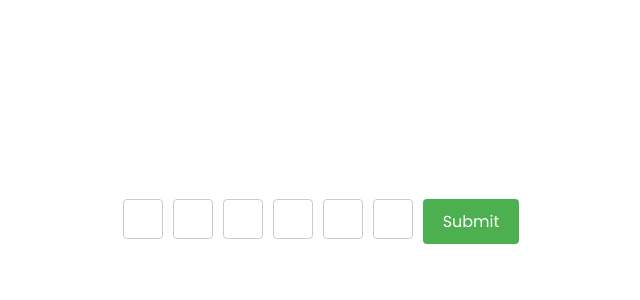
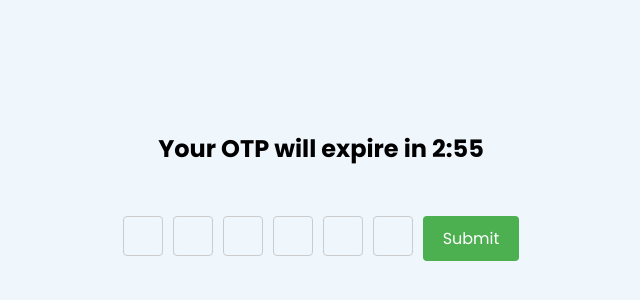
Before and after one commit to Diabl-o/chat_application_frontend, a React (Vite) app: page /OTPInput in a window 1280 px wide. Shown: the part 204-504 px from the top of the page, without its empty margins (319-959 px from the left). Built offline with nearby package versions, Linux system fonts and the light colour scheme.

Commit message:
otp-done

```diff
--- a/src/App.jsx
+++ b/src/App.jsx
@@ -3,6 +3,7 @@ import LoginForm from "./Components/LoginForm/LoginForm"
 import Register from "./Components/LoginForm/Register"
 import Reset from "./Components/LoginForm/Reset";
 import OTPInput from "./Components/LoginForm/OTPInput";
+import Sidenav from "./Components/MessageUI/Sidenav";
 
 function App() {
   return (
@@ -13,6 +14,7 @@ function App() {
   <Route path='/Register'element={<Register/>}/>
   <Route path='/Reset'element={<Reset/>}/>
   <Route path='/OTPInput'element={<OTPInput/>}/>
+  <Route path='/Sidenav'element={<Sidenav/>}/>
 </Routes>
 
 </BrowserRouter>
--- a/src/Components/LoginForm/LoginForm.css
+++ b/src/Components/LoginForm/LoginForm.css
@@ -102,3 +102,27 @@
     opacity: 30%;
     top: 35%;
 }
+
+.timer{
+    display: flex;
+    justify-content: center;
+    font-size: 24px;
+    font-weight: 700;
+}
+
+.resend-button{
+    align-items: center;
+    width: 100%;
+    background: #0575E6;
+    outline: none;
+    border: none;
+    font-size: 14px;
+    color: white;
+    font-weight: 400;
+    margin-top: 20px;
+    padding: 10px 20px;
+    border: none;
+    border-radius: 4px;
+    font-size: 16px;
+    cursor: pointer;
+}
--- a/src/Components/LoginForm/OTPInput.jsx
+++ b/src/Components/LoginForm/OTPInput.jsx
@@ -1,10 +1,23 @@
-import { useState, useRef } from "react";
+import { useState, useRef, useEffect } from "react";
 import "./LoginForm.css";
 import "./Reset.css";
 
 const OTPInput = () => {
   const [otp, setOtp] = useState(new Array(6).fill(""));
+  const [secondsLeft, setSecondsLeft] = useState(180); // 3 minutes = 180 seconds
+  const [resendVisible, setResendVisible] = useState(false);
   const inputRefs = useRef([]);
+
+  useEffect(() => {
+    if (secondsLeft > 0) {
+      const timerId = setInterval(() => {
+        setSecondsLeft((prev) => prev - 1);
+      }, 1000);
+      return () => clearInterval(timerId);
+    } else {
+      setResendVisible(true);
+    }
+  }, [secondsLeft]);
 
   const handleChange = (element, index) => {
     if (isNaN(element.value)) return;
@@ -31,7 +44,26 @@ const OTPInput = () => {
     alert(`OTP Submitted: ${otp.join("")}`);
   };
 
+  const handleResend = () => {
+    setOtp(new Array(6).fill(""));
+    setSecondsLeft(180);
+    setResendVisible(false);
+    inputRefs.current[0].focus(); // Focus the first input field
+  };
+
+  const formatTime = (seconds) => {
+    const minutes = Math.floor(seconds / 60);
+    const remainingSeconds = seconds % 60;
+    return `${minutes}:${remainingSeconds < 10 ? "0" : ""}${remainingSeconds}`;
+  };
+
   return (
+    <div>
+      <div className="timer">
+        {secondsLeft > 0
+          ? `Your OTP will expire in ${formatTime(secondsLeft)}`
+          : "Your OTP has expired"}
+      </div>
       <div className="otp-input-wrapper">
         <form onSubmit={handleSubmit} className="otp-form">
           {otp.map((data, index) => (
@@ -41,13 +73,23 @@ const OTPInput = () => {
               maxLength="1"
               value={data}
               onChange={(e) => handleChange(e.target, index)}
-            onKeyDown={(e) => e.key === "Backspace" && handleBackspace(e.target, index)}
+              onKeyDown={(e) =>
+                e.key === "Backspace" && handleBackspace(e.target, index)
+              }
               ref={(el) => (inputRefs.current[index] = el)}
               className="otp-input"
             />
           ))}
-        <button type="submit" className="submit-button">Submit</button>
+          <button type="submit" className="submit-button">
+            Submit
+          </button>
         </form>
+      </div>
+      {resendVisible && (
+          <button onClick={handleResend} className="resend-button">
+            Resend OTP
+          </button>
+        )}
     </div>
   );
 };
--- a/src/Components/LoginForm/Register.jsx
+++ b/src/Components/LoginForm/Register.jsx
@@ -44,7 +44,7 @@ const Register = () => {
           </span>
         </div>
 
-        <button type="submit"> Register </button>
+        <button type="submit" /*onClick={()=>navigate()}*/> Register </button>
 
         <div className="register">
           <p>
--- /dev/null
+++ b/src/Components/MessageUI/MessageUI.css
@@ -0,0 +1,16 @@
+*{
+    background-color: #EFF6FC;
+}
+
+.sidebar-wrapper {
+    display: flex;
+    flex-direction: column;
+    justify-content: space-between;
+    align-items: flex-start;
+    float: left;
+    min-width: 133px;
+    min-height: 800px;
+    border-radius: 25px;
+    background-color: #6E00FF;
+    margin-right: 1700px;
+}
--- /dev/null
+++ b/src/Components/MessageUI/Sidenav.jsx
@@ -0,0 +1,16 @@
+import './MessageUI.css'
+
+const Sidenav = () => {
+  return (
+    <div className='sidebar-wrapper'>
+      <div className="profile">
+        <div className="class">
+
+        </div>
+      </div>
+
+    </div>
+  )
+}
+
+export default Sidenav
--- a/tailwind.config.js
+++ b/tailwind.config.js
@@ -3,6 +3,12 @@ export default {
   content: [
     "./index.html",
     "./Components/LoginForm/LoginForm.jsx",
+    "./Components/LoginForm/Register.jsx",
+    "./Components/LoginForm/Reset.jsx",
+    "./Components/LoginForm/OTPInput.jsx",
+    "./Components/MessageUI/Sidenav.jsx",
+    "./Components/MessageUI/Chat.jsx",
+    "./src/App.jsx",
     "./src/**/*.{js,ts,jsx,tsx}",
   ],
   theme: {
```
Also changed, not shown: src/Components/MessageUI/Chat.jsx (added, +9 -0 lines), src/Components/MessageUI/Messaging.jsx (added, +12 -0 lines). Lines whose indentation alone changed are shown as unchanged.
